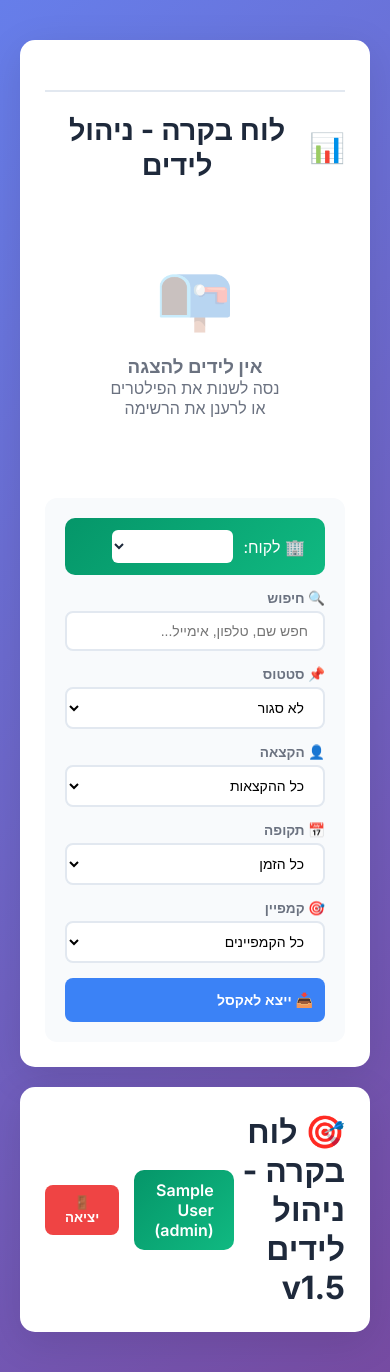
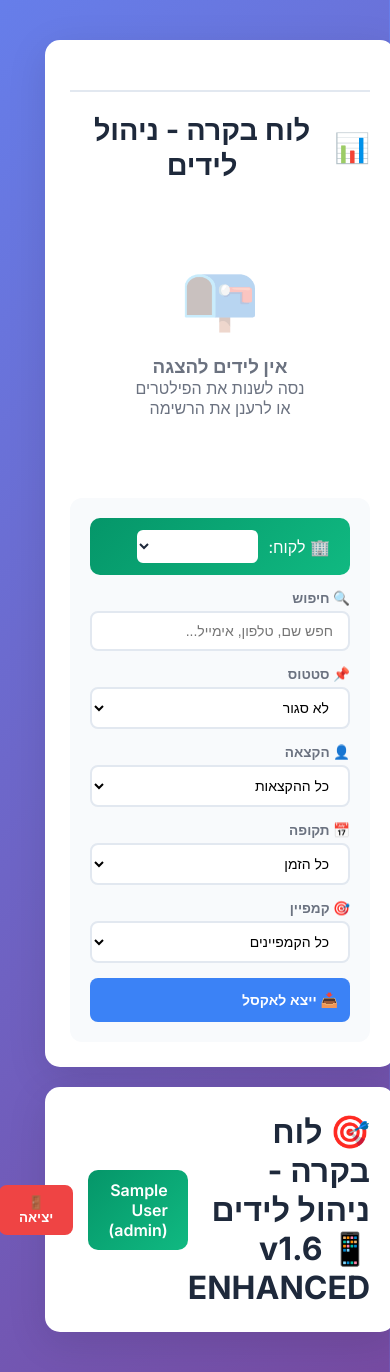
Before and after one commit to shmuelia/LeadsManager, a Flask app: page /dashboard in a window 390 px wide. Run offline with Flask 3, Linux system fonts and the light colour scheme; the visitor is signed in with stand-in values (Sample User, id 1); data that the repository does not hold is empty; some libraries are stand-ins or nearby versions.

Commit message:
Force dashboard template update with clear version indicator
- Add v1.6 ENHANCED to dashboard title to verify deployment
- Ensure mobile improvements are visible to users
- Clear version indicator for testing confirmation
- Force template cache refresh

🤖 Generated with [Claude Code](https://claude.ai/code)

Co-Authored-By: Claude <noreply@anthropic.com)

```diff
--- a/templates/dashboard.html
+++ b/templates/dashboard.html
@@ -78,7 +78,7 @@
 
         <!-- Header moved to bottom for mobile optimization -->
         <div class="header">
-            <h1>🎯 לוח בקרה - ניהול לידים v1.5</h1>
+            <h1>🎯 לוח בקרה - ניהול לידים v1.6 📱 ENHANCED</h1>
             <div class="user-info">
                 <div class="user-badge">
                     {{ session.get('full_name', session.get('username')) }}
```
